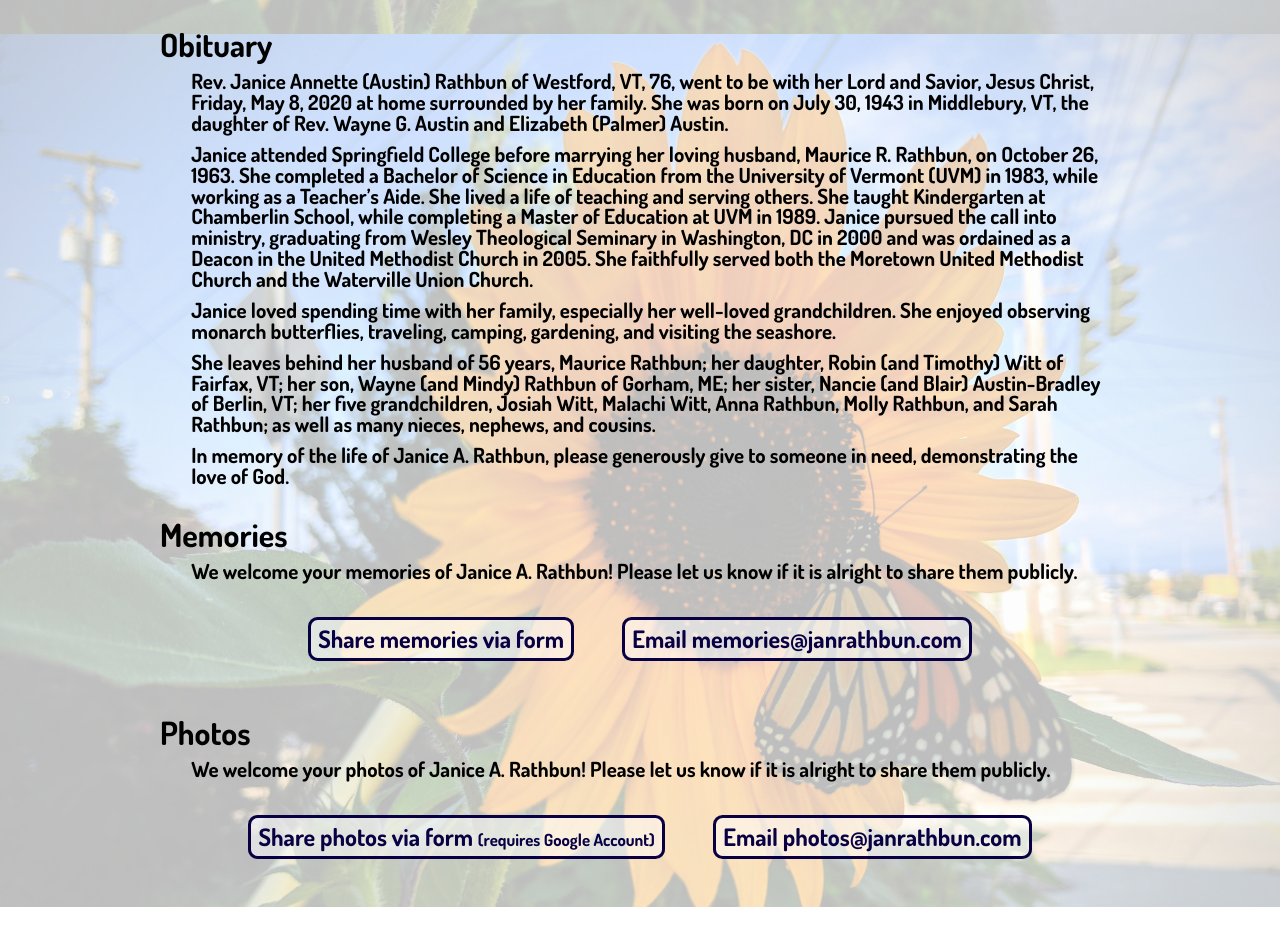
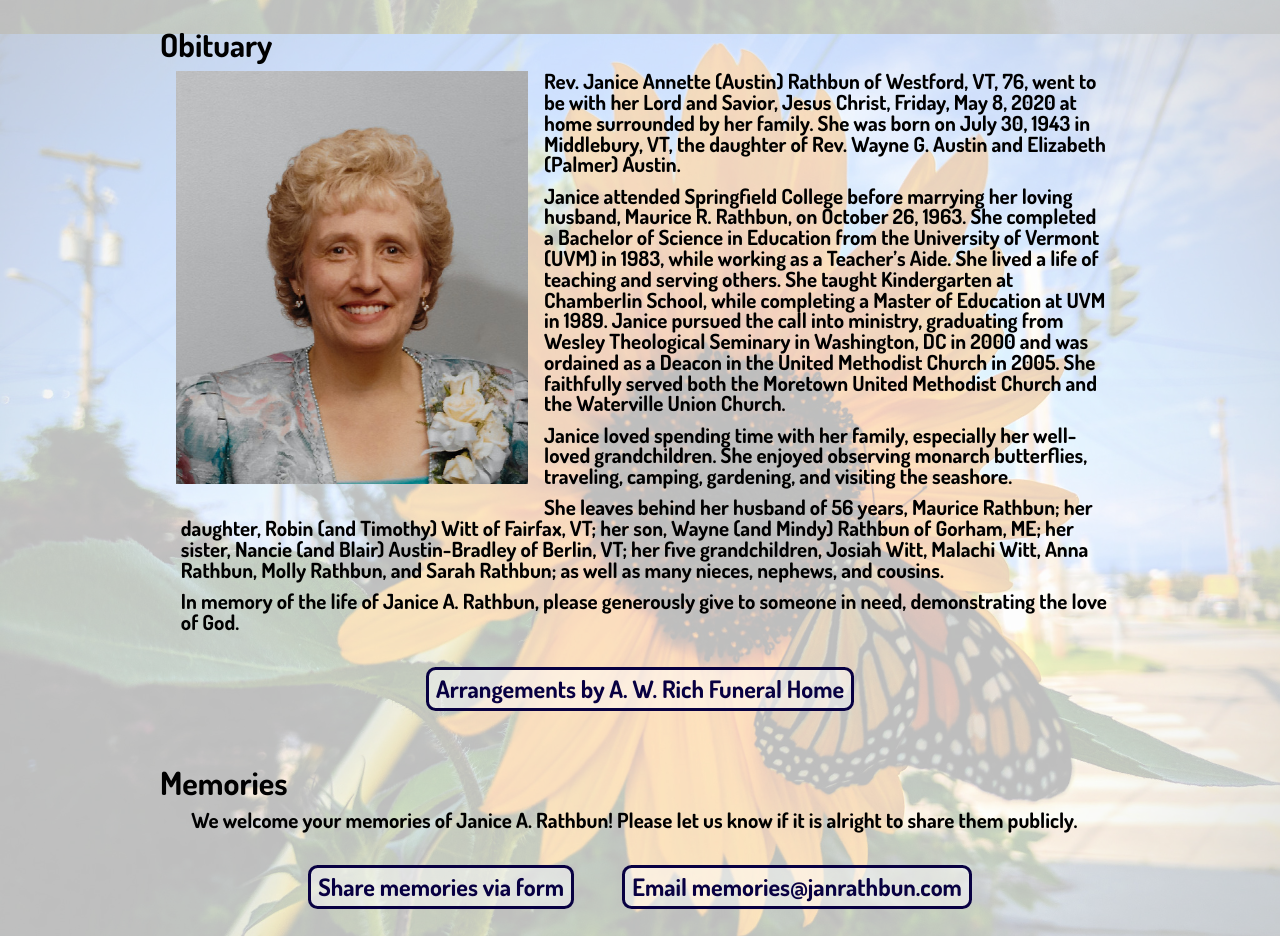
Before and after one commit to janrathbun/janrathbun.github.io, a plain HTML site: page index.html in a window 1280 px wide. Shown: the part 926-1862 px from the top of the page. Before the commit the page ends 1833 px from the top, so only its background shows below. Drawn offline with Linux system fonts and the light colour scheme.

Commit message:
Add photo and obituary link

```diff
--- a/index.html
+++ b/index.html
@@ -4,12 +4,19 @@
 <head>
   <meta charset="utf-8">
   <title>Janice A. Rathbun</title>
-  <meta name="description" content="Memorial website for Janice A. Rathbun">
-  <link rel="canonical" href="https://janrathbun.com/">
+  <meta name="description"
+    content="Rev. Janice Annette (Austin) Rathbun of Westford, VT, 76, went to be with her Lord and Savior, Jesus Christ, Friday, May 8, 2020 at home surrounded by her family.">
+  <link rel="canonical" href="https://janrathbun.com">
   <meta name="viewport" content="width=device-width, initial-scale=1.0">
   <link href="https://fonts.googleapis.com/css?family=Dosis:400,700|Allura" rel="stylesheet">
-  <link rel="stylesheet" href="styles.css?v=0.1.3">
+  <link rel="stylesheet" href="styles.css?v=0.1.4">
   <link rel="icon" type="image/x-icon" href="favicon.ico?v=0.1.0">
+
+  <meta property="og:url" content="https://janrathbun.com">
+  <meta property="og:title" content="Janice A. Rathbun">
+  <meta property="og:description"
+    content="Rev. Janice Annette (Austin) Rathbun of Westford, VT, 76, went to be with her Lord and Savior, Jesus Christ, Friday, May 8, 2020 at home surrounded by her family.">
+  <meta property="og:image" content="https://janrathbun.com/janice_rathbun.jpg?v=0.1.0">
 
   <script async src="https://www.googletagmanager.com/gtag/js?id=UA-166833660-1"></script>
   <script>
@@ -58,37 +65,48 @@
 
       <div>
         <h2>Obituary</h2>
-        <p class="inset">
-          Rev. Janice Annette (Austin) Rathbun of Westford, VT, 76, went to be with her Lord and Savior, Jesus Christ,
-          Friday, May 8, 2020 at home surrounded by her family.
-          She was born on July 30, 1943 in Middlebury, VT, the daughter of Rev. Wayne G. Austin and Elizabeth (Palmer)
-          Austin.
+        <div id="obituary-side-by-side">
+          <img id="obituary-photo" alt="Janice Rathbun" src="janice_rathbun.jpg?v=0.1.0" title="Janice Rathbun">
+          <div id="obituary-text">
+            <p>
+              Rev. Janice Annette (Austin) Rathbun of Westford, VT, 76, went to be with her Lord and Savior, Jesus
+              Christ, Friday, May 8, 2020 at home surrounded by her family.
+              She was born on July 30, 1943 in Middlebury, VT, the daughter of Rev. Wayne G. Austin and Elizabeth
+              (Palmer) Austin.
             </p>
-        <p class="inset">
+            <p>
               Janice attended Springfield College before marrying her loving husband, Maurice R. Rathbun, on October 26,
               1963.
-          She completed a Bachelor of Science in Education from the University of Vermont (UVM) in 1983, while working
-          as a Teacher’s Aide.
+              She completed a Bachelor of Science in Education from the University of Vermont (UVM) in 1983, while
+              working as a Teacher’s Aide.
               She lived a life of teaching and serving others.
               She taught Kindergarten at Chamberlin School, while completing a Master of Education at UVM in 1989.
-          Janice pursued the call into ministry, graduating from Wesley Theological Seminary in Washington, DC in 2000
-          and was ordained as a Deacon in the United Methodist Church in 2005.
+              Janice pursued the call into ministry, graduating from Wesley Theological Seminary in Washington, DC in
+              2000 and was ordained as a Deacon in the United Methodist Church in 2005.
               She faithfully served both the Moretown United Methodist Church and the Waterville Union Church.
             </p>
-        <p class="inset">
+            <p>
               Janice loved spending time with her family, especially her well-loved grandchildren.
               She enjoyed observing monarch butterflies, traveling, camping, gardening, and visiting the seashore.
             </p>
-        <p class="inset">
-          She leaves behind her husband of 56 years, Maurice Rathbun; her daughter, Robin (and Timothy) Witt of Fairfax,
-          VT; her son, Wayne (and Mindy) Rathbun of Gorham, ME; her sister, Nancie (and Blair) Austin-Bradley of Berlin,
-          VT; her five grandchildren, Josiah Witt, Malachi Witt, Anna Rathbun, Molly Rathbun, and Sarah Rathbun; as well
-          as many nieces, nephews, and cousins.
+            <p>
+              She leaves behind her husband of 56 years, Maurice Rathbun; her daughter, Robin (and Timothy) Witt of
+              Fairfax, VT; her son, Wayne (and Mindy) Rathbun of Gorham, ME; her sister, Nancie (and Blair)
+              Austin-Bradley of Berlin, VT; her five grandchildren, Josiah Witt, Malachi Witt, Anna Rathbun, Molly
+              Rathbun, and Sarah Rathbun; as well as many nieces, nephews, and cousins.
             </p>
-        <p class="inset">
-          In memory of the life of Janice A. Rathbun, please generously give to someone in need, demonstrating the love
-          of God.
+            <p>
+              In memory of the life of Janice A. Rathbun, please generously give to someone in need, demonstrating the
+              love of God.
             </p>
+          </div>
+        </div>
+
+        <div class="action-btn">
+          <a href="https://awrichfuneralhomes.com/book-of-memories/4213739/Rathbun-Janice/index.php" target="_blank">
+            Arrangements by A. W. Rich Funeral Home
+          </a>
+        </div>
       </div>
 
       <div>
--- a/styles.css
+++ b/styles.css
@@ -157,6 +157,7 @@ a:hover {
   border-radius: 0.4em;
   transition: background ease 0.5s;
   background: rgba(255, 255, 255, 0.5);
+  word-break: break-all;
 }
 
 .action-btn a:hover {
@@ -164,6 +165,28 @@ a:hover {
   color: #ffffff;
 }
 
+#obituary-photo {
+  float: left;
+  max-width: 22em;
+  width: 40%;
+  margin: 1em;
+  margin-top: 0;
+}
+
+#obituary-text p {
+  margin-left: 1em;
+}
+
+
+@media (max-width: 600px) {
+  #obituary-photo {
+    display: block;
+    margin-left: auto;
+    margin-right: auto;
+    float: none;
+    width: 90%
+  }
+}
 
 @media (max-width: 768px) {
   body {
```
Also changed, not shown: janice_rathbun.jpg (added). Lines whose indentation alone changed are shown as unchanged.
